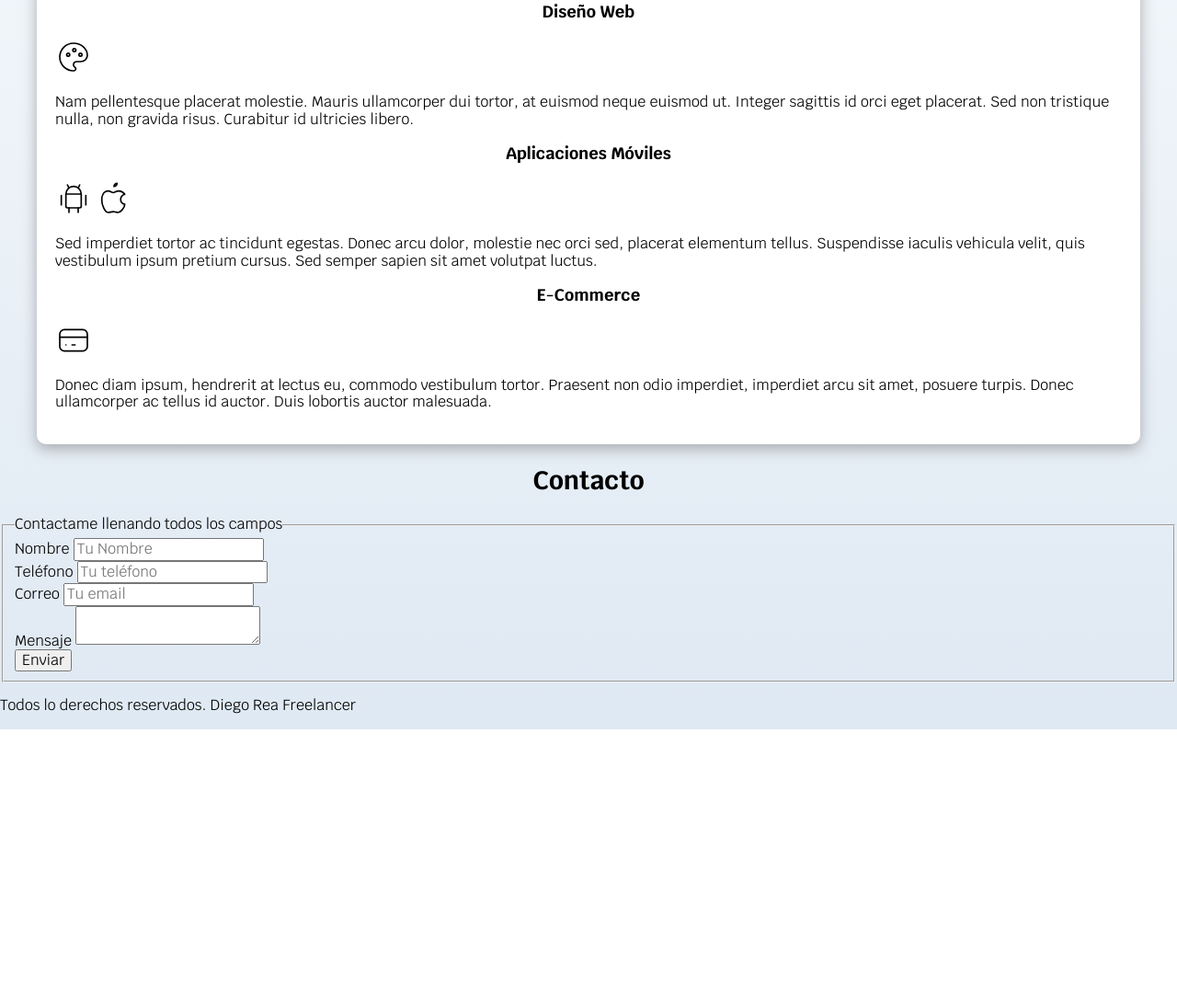
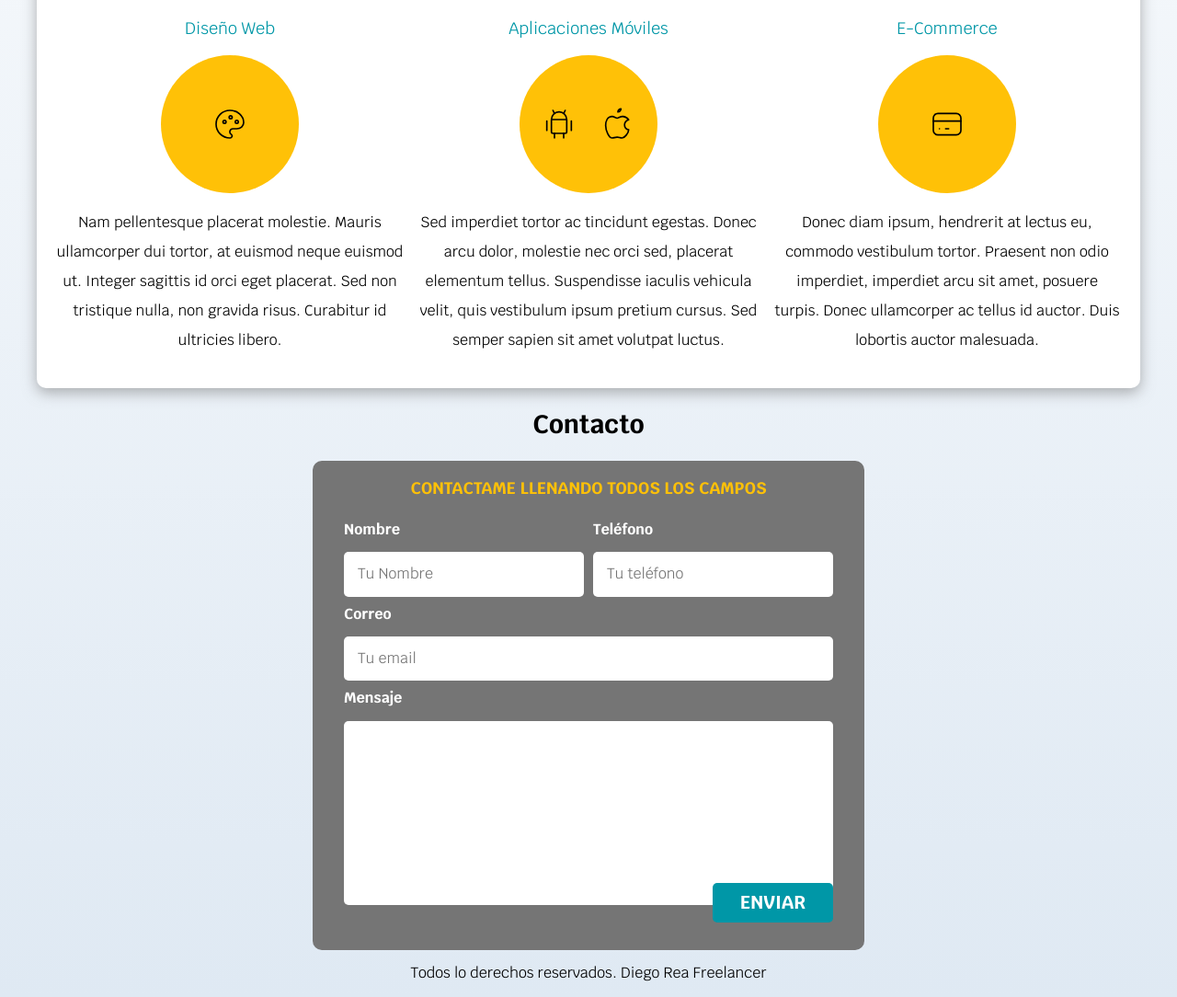
Before and after one commit to PacRea/Web_Development, a plain HTML site: page freelancer_inicio/index.html in a window 1280 px wide. Shown: the part 703-1787 px from the top of the page at 92% size. Before the commit the page ends 1496 px from the top, so only its background shows below. Drawn offline with Linux system fonts and the light colour scheme.

Commit message:
freelancer terminado

```diff
--- a/freelancer_inicio/index.html
+++ b/freelancer_inicio/index.html
@@ -25,6 +25,7 @@
         <a href="#">Contacto</a>
       </nav>
     </div>
+
     <section class="hero">
       <div class="contenido-hero">
         <h2>Diseño y Desarrollo Web Freelancer</h2>
@@ -53,8 +54,11 @@
     </section>
     <main class="contenedor sombra">
       <h2>Mis Servicios</h2>
-      <section>
+
+      <div class="servicios">
+        <section class="servicio">
           <h3>Diseño Web</h3>
+          <div class="iconos">
             <svg
               xmlns="http://www.w3.org/2000/svg"
               width="40"
@@ -73,15 +77,18 @@
               <path d="M12.5 7.5m-1 0a1 1 0 1 0 2 0a1 1 0 1 0 -2 0" />
               <path d="M16.5 10.5m-1 0a1 1 0 1 0 2 0a1 1 0 1 0 -2 0" />
             </svg>
+          </div>
 
           <p>
-          Nam pellentesque placerat molestie. Mauris ullamcorper dui tortor, at
-          euismod neque euismod ut. Integer sagittis id orci eget placerat. Sed
-          non tristique nulla, non gravida risus. Curabitur id ultricies libero.
+            Nam pellentesque placerat molestie. Mauris ullamcorper dui tortor,
+            at euismod neque euismod ut. Integer sagittis id orci eget placerat.
+            Sed non tristique nulla, non gravida risus. Curabitur id ultricies
+            libero.
           </p>
         </section>
-      <section>
+        <section class="servicio">
           <h3>Aplicaciones Móviles</h3>
+          <div class="iconos">
             <svg
               xmlns="http://www.w3.org/2000/svg"
               width="40"
@@ -119,16 +126,18 @@
               />
               <path d="M12 4a2 2 0 0 0 2 -2a2 2 0 0 0 -2 2" />
             </svg>
+          </div>
 
           <p>
-          Sed imperdiet tortor ac tincidunt egestas. Donec arcu dolor, molestie
-          nec orci sed, placerat elementum tellus. Suspendisse iaculis vehicula
-          velit, quis vestibulum ipsum pretium cursus. Sed semper sapien sit
-          amet volutpat luctus.
+            Sed imperdiet tortor ac tincidunt egestas. Donec arcu dolor,
+            molestie nec orci sed, placerat elementum tellus. Suspendisse
+            iaculis vehicula velit, quis vestibulum ipsum pretium cursus. Sed
+            semper sapien sit amet volutpat luctus.
           </p>
         </section>
-      <section>
+        <section class="servicio">
           <h3>E-Commerce</h3>
+          <div class="iconos">
             <svg
               xmlns="http://www.w3.org/2000/svg"
               width="40"
@@ -147,42 +156,51 @@
               <path d="M7 15l.01 0" />
               <path d="M11 15l2 0" />
             </svg>
+          </div>
 
           <p>
             Donec diam ipsum, hendrerit at lectus eu, commodo vestibulum tortor.
-          Praesent non odio imperdiet, imperdiet arcu sit amet, posuere turpis.
-          Donec ullamcorper ac tellus id auctor. Duis lobortis auctor malesuada.
+            Praesent non odio imperdiet, imperdiet arcu sit amet, posuere
+            turpis. Donec ullamcorper ac tellus id auctor. Duis lobortis auctor
+            malesuada.
           </p>
         </section>
+      </div>
     </main>
+
     <section>
       <h2>Contacto</h2>
-      <form>
+      <form class="formulario">
         <fieldset>
           <legend>Contactame llenando todos los campos</legend>
-          <div>
+
+          <div class="contenedor-campos">
+            <div class="campo">
               <label>Nombre</label>
-            <input type="text" placeholder="Tu Nombre" />
+              <input class="input-text" type="text" placeholder="Tu Nombre" />
             </div>
-          <div>
+            <div class="campo">
               <label>Teléfono</label>
-            <input type="tel" placeholder="Tu teléfono" />
+              <input class="input-text" type="tel" placeholder="Tu teléfono" />
             </div>
-          <div>
+            <div class="campo">
               <label>Correo</label>
-            <input type="email" placeholder="Tu email" />
+              <input class="input-text" type="email" placeholder="Tu email" />
             </div>
-          <div>
+            <div class="campo">
               <label>Mensaje</label>
-            <textarea></textarea>
+              <textarea class="input-text"></textarea>
             </div>
-          <div>
-            <input type="submit" value="Enviar" />
+          </div>
+
+          <div class="alinear-derecha flex">
+            <input class="boton w-100" type="submit" value="Enviar" />
           </div>
         </fieldset>
       </form>
     </section>
-    <footer>
+
+    <footer class="footer">
       <p>Todos lo derechos reservados. Diego Rea Freelancer</p>
     </footer>
   </body>
--- a/freelancer_inicio/styles/style.css
+++ b/freelancer_inicio/styles/style.css
@@ -9,6 +9,13 @@
 html {
   font-size: 62.5%;
   box-sizing: border-box;
+  scroll-snap-type: y mandatory;
+}
+.servicios,
+.navegacion-principal,
+.formulario {
+  scroll-snap-align: center;
+  scroll-snap-stop: always;
 }
 *,
 *:before,
@@ -65,11 +72,15 @@ h3 {
   border-radius: 0.5rem;
   width: 90%;
   text-align: center;
+  border: none;
 }
 @media (min-width: 768px) {
   .boton {
     width: auto;
   }
+}
+.boton:hover {
+  cursor: pointer;
 }
 
 .navegacion-principal {
@@ -98,6 +109,20 @@ h3 {
     justify-content: space-between;
   }
 }
+.w-100 {
+  width: 100%;
+}
+@media (min-width: 768px) {
+  .w-100 {
+    width: auto;
+  }
+}
+.flex {
+  display: flex;
+}
+.alinear-derecha {
+  justify-content: flex-end;
+}
 .hero {
   background-image: url("../img/hero.jpg");
   background-repeat: no-repeat;
@@ -125,6 +150,88 @@ h3 {
   display: flex;
   align-items: flex-end;
 }
+
+@media (min-width: 768px) {
+  .servicios {
+    display: grid;
+    grid-template-columns: repeat(3, 1fr);
+    column-gap: 1rem;
+  }
+}
+.servicio {
+  display: flex;
+  flex-direction: column;
+  align-items: center;
+}
+.servicio h3 {
+  color: var(--secunadario);
+  font-weight: normal;
+}
+.servicio p {
+  line-height: 2;
+  text-align: center;
+}
+.servicio .iconos {
+  height: 15rem;
+  width: 15rem;
+  background-color: var(--primario);
+  border-radius: 50%;
+  display: flex;
+  justify-content: space-evenly;
+  align-items: center;
+}
+.formulario {
+  background-color: var(--gris);
+  width: min(60rem, 100%); /*Utilizar el valor mas pequeño*/
+  margin: 0 auto;
+  padding: 2rem;
+  border-radius: 1rem;
+}
+.formulario fieldset {
+  border: none;
+}
+.formulario legend {
+  text-align: center;
+  font-size: 1.8rem;
+  text-transform: uppercase;
+  font-weight: 700;
+  margin-bottom: 2rem;
+  color: var(--primario);
+}
+@media (min-width: 768px) {
+  .contenedor-campos {
+    display: grid;
+    grid-template-columns: repeat(2, 1fr);
+    grid-template-rows: auto auto 20rem;
+    column-gap: 1rem;
+  }
+  .campo:nth-child(3),
+  .campo:nth-child(4) {
+    grid-column: 1 / 3;
+  }
+}
+
+.campo {
+  margin-bottom: 1rem;
+}
+.campo label {
+  color: var(--blanco);
+  font-weight: bold;
+  margin-bottom: 1.5rem;
+  display: block;
+}
+.input-text {
+  width: 100%;
+  border: none;
+  padding: 1.5rem;
+  border-radius: 0.5rem;
+}
+.campo textarea {
+  height: 20rem;
+}
+.footer {
+  text-align: center;
+}
 /*
 480-->Celulares
 768-->Tablets
```
Lines whose indentation alone changed are shown as unchanged.
